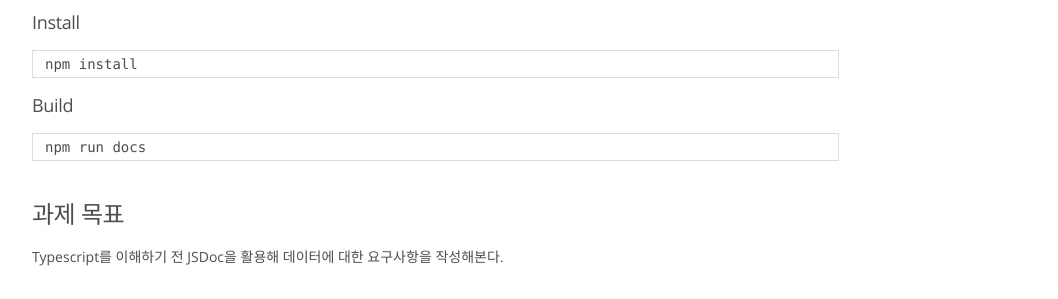
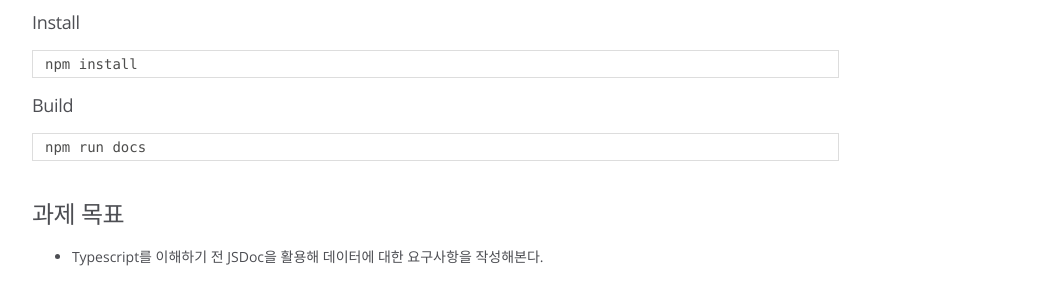
Before and after one commit to Jeong-jj/wanted-pre-onboarding-challenge-fe-ts, a website: page out/index.html in a window 1280 px wide. Shown: the part 481-780 px from the top of the page, without its empty margins (0-1058 px from the left). Drawn offline with Linux system fonts and the light colour scheme.

Commit message:
design: change some main page UI

```diff
--- a/out/index.html
+++ b/out/index.html
@@ -64,7 +64,9 @@
 </code></pre>
 <br/>
 <h3>과제 목표</h3>
-<p>Typescript를 이해하기 전 JSDoc을 활용해 데이터에 대한 요구사항을 작성해본다. <br/></p>
+<ul>
+<li>Typescript를 이해하기 전 JSDoc을 활용해 데이터에 대한 요구사항을 작성해본다.</li>
+</ul>
 <br/>
 <h3>필수 요구사항</h3>
 <p>Todo 앱 요구사항을 참고하여</p>
@@ -98,7 +100,7 @@
 <br class="clear">
 
 <footer>
-    Documentation generated by <a href="https://github.com/jsdoc/jsdoc">JSDoc 4.0.0</a> on Thu Feb 09 2023 23:36:28 GMT+0900 (대한민국 표준시)
+    Documentation generated by <a href="https://github.com/jsdoc/jsdoc">JSDoc 4.0.0</a> on Thu Feb 09 2023 23:52:52 GMT+0900 (대한민국 표준시)
 </footer>
 
 <script> prettyPrint(); </script>
```
Also changed, not shown: out/Todo.html (+1 -1 lines), out/global.html (+1 -1 lines), out/index.js.html (+1 -1 lines), README.md.
